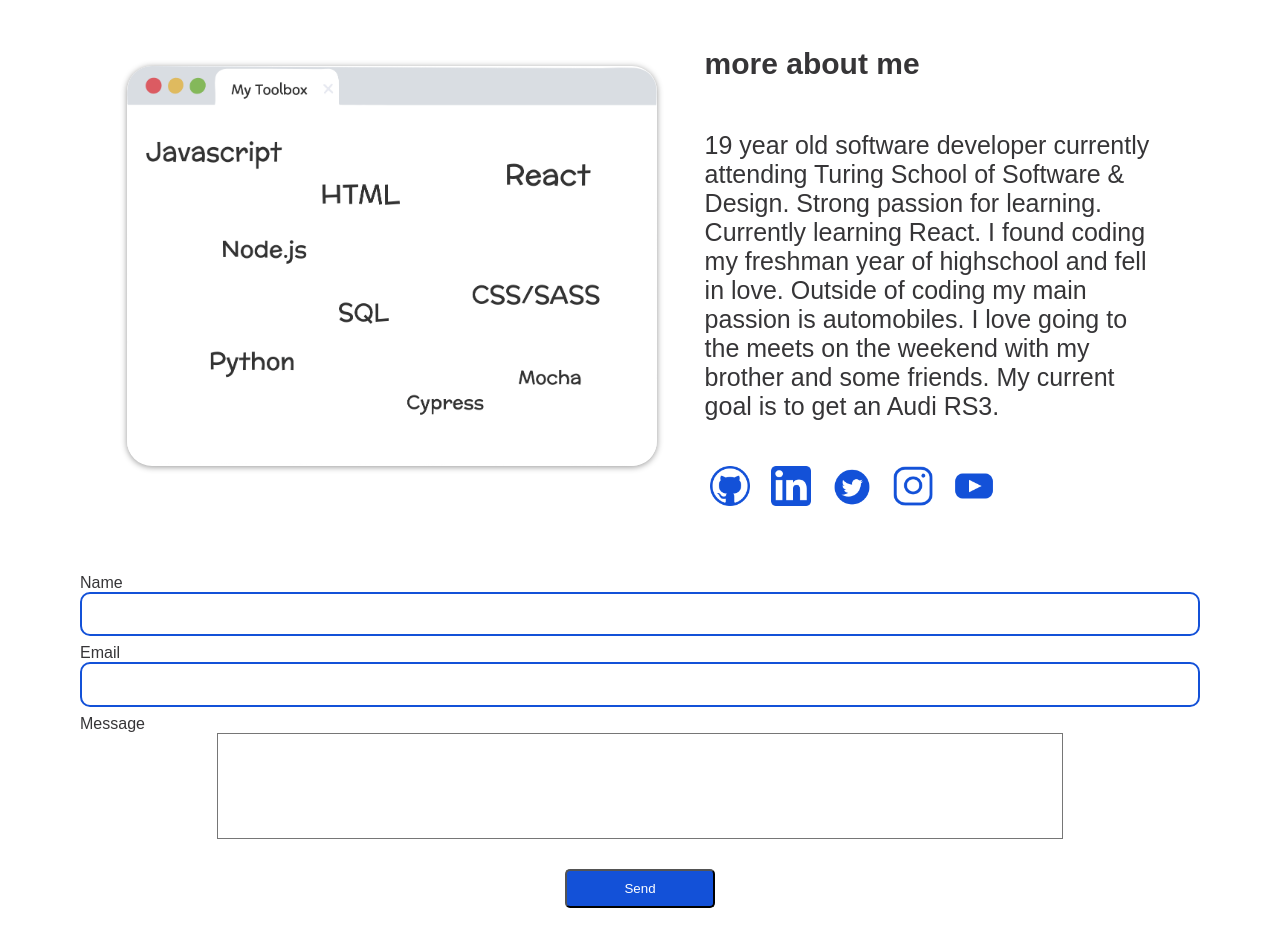
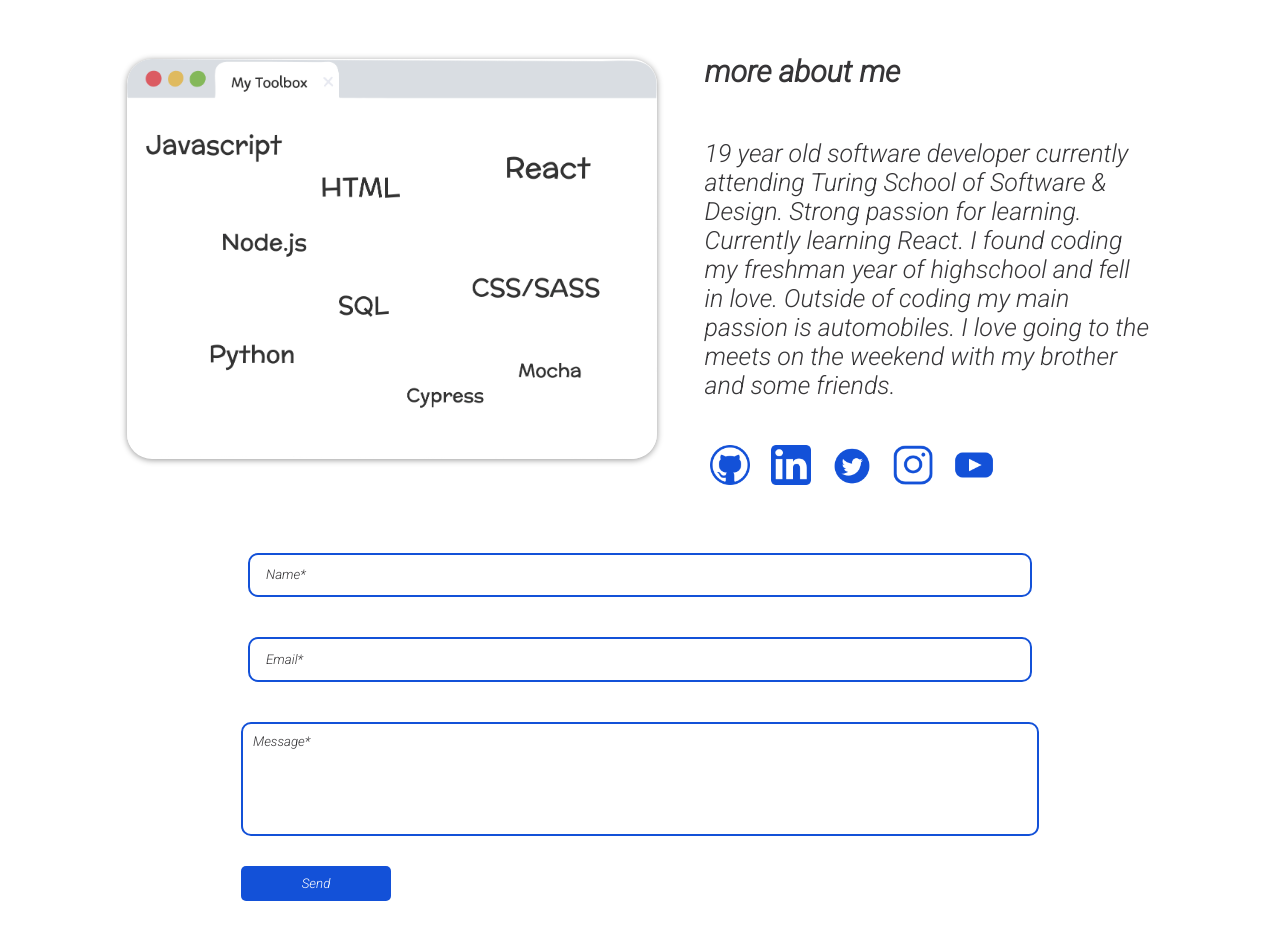
Before and after one commit to josharagon/josharagon-website, a React (Create React App) app: page / in a window 1280 px wide. Shown: the part 2220-3166 px from the top of the page. Built offline with nearby package versions, Linux system fonts and the light colour scheme.

Commit message:
add new font and finalize contact form

```diff
--- a/public/index.html
+++ b/public/index.html
@@ -3,11 +3,10 @@
   <head>
     <meta charset="utf-8" />
     <link rel="icon" href="%PUBLIC_URL%/favicon.ico" />
-    <meta name="viewport" content="width=device-width, initial-scale=1" />
+    <link href="https://fonts.googleapis.com/css2?family=Roboto:ital,wght@1,300&display=swap" rel="stylesheet">    <meta name="viewport" content="width=device-width, initial-scale=1" />
     <meta name="theme-color" content="#000000" />
     <meta
       name="description"
-      content="Web site created using create-react-app"
     />
     <link rel="apple-touch-icon" href="%PUBLIC_URL%/logo192.png" />
 
--- a/src/App.js
+++ b/src/App.js
@@ -120,7 +120,7 @@
                 I found coding my freshman year of highschool
                 and fell in love. Outside of coding my main passion is automobiles.
                 I love going to the meets on the weekend with my brother and some friends.
-                My current goal is to get an Audi RS3.</p>
+                </p>
                 <div className='social-links'>
                   <a href='https://www.github.com/josharagon' target="_blank"><img src={github} className='social-logo' alt='my github'></img></a>
                   <a href='https://www.linkedin.com/in/joshua-aragon-854275206/' target="_blank"><img src={linkedin} className='social-logo' alt='my linkedin'></img></a>
--- a/src/App.scss
+++ b/src/App.scss
@@ -1,4 +1,7 @@
 
+* {
+    font-family: 'Roboto', sans-serif;
+}
 
 body {
     margin: 0px 5em 0px 5em;
--- a/src/Form.js
+++ b/src/Form.js
@@ -18,13 +18,10 @@
 
   return (
     <form className="contact-form" onSubmit={sendEmail}>
-      <input type="hidden" name="contact_number" />
-      <label>Name</label>
-      <input type="text" name="user_name" />
-      <label>Email</label>
-      <input type="email" name="user_email" />
-      <label>Message</label>
-      <textarea name="message" />
+      <input type="hidden" name="contact_number"/>
+      <input type="text" name="user_name" placeholder='Name*'/>
+      <input type="email" name="user_email" placeholder='Email*'/>
+      <textarea name="message" placeholder='Message*'/>
       <button type="submit" value="Send">Send</button>
     </form>
   );
--- a/src/Form.scss
+++ b/src/Form.scss
@@ -5,15 +5,18 @@
     justify-content: center;
     text-align: left;
     align-items: flex-start;
+    flex-wrap: wrap;
+    align-content: space-around;
 }
 
 input {
-    width: 100%;
+    align-self: center;
+    width: 70%;
     box-sizing: border-box;
     border: 2px solid #1351d8;
     padding: 0.8rem 1rem;
     border-radius: 10px;
-    margin-bottom: 0.5rem;
+    margin-bottom: 2.5rem;
     transition: all 0.3s ease 0s;
     background-color: transparent;
     color: unset;
@@ -24,19 +27,23 @@
     width: 150px;
     color: white;
     text-align: center;
-    align-self: center;
+    align-self: left;
     margin: 30px 0px 0px 0px;
     padding: 10px 0px 10px 0px;
     border-radius: 5px;
+    border:none;
 }
 
 textarea {
+    border: 2px solid #1351d8;
+    border-radius: 10px;
     background-color: transparent;
     color: unset;
     align-self: center;
     resize: none;
-    width: 75%;
+    width: 70%;
     height: 100px;
+    padding:10px 0px 0px 10px;
 }
 
 ::placeholder {
--- a/src/index.js
+++ b/src/index.js
@@ -2,7 +2,6 @@
 import ReactDOM from 'react-dom';
 import './index.css';
 import App from './App';
-// import reportWebVitals from './reportWebVitals';
 
 ReactDOM.render(
   <React.StrictMode>
@@ -10,8 +9,3 @@
   </React.StrictMode>,
   document.getElementById('root')
 );
-
-// If you want to start measuring performance in your app, pass a function
-// to log results (for example: reportWebVitals(console.log))
-// or send to an analytics endpoint. Learn more: https://bit.ly/CRA-vitals
-// reportWebVitals();
```
